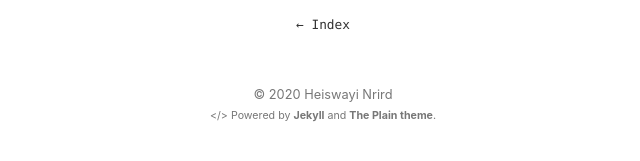
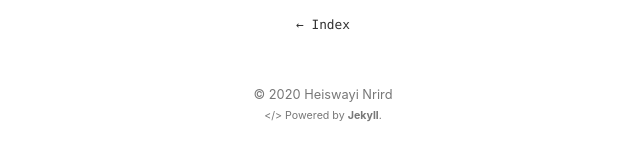
Before and after one commit to tolgagur/tolgagur.github.io, a Jekyll site: the page built from about.md, in a window 1280 px wide. Shown: the part 490-651 px from the top of the page, without its empty margins (317-957 px from the left). Built offline with Jekyll 4.4.1, drawn with Linux system fonts in a browser that asks for light colours.

Commit message:
two commit

```diff
--- a/_config.yml
+++ b/_config.yml
@@ -1,12 +1,12 @@
 # Site Info
-title:              "The Plain"
+title:              "tolgagur"
 description:        "A minimalist Jekyll theme"
 author_name:        "Heiswayi Nrird" # change this to your name
-logo_url:           https://avatars0.githubusercontent.com/u/13794983?v=4 # Get it from GitHub API: https://api.github.com/users/<username>
+logo_url:           https://avatars1.githubusercontent.com/u/50501489?s=460&v=4 # Get it from GitHub API: https://api.github.com/users/<username>
 
 # Site Settings
-url:                https://heiswayi.github.io # main url
-baseurl:            /the-plain
+url:                https://tolgagur.github.io # main url
+baseurl:            /
 permalink:          /:title # Post permalink
 timezone:           Asia/Kuala_Lumpur # https://en.wikipedia.org/wiki/List_of_tz_database_time_zones
 mathjax:            true  # enables support for mathjax - set to 'false' to disable
--- a/_includes/footer.html
+++ b/_includes/footer.html
@@ -1,4 +1,4 @@
 <div class="footer">
   <span class="block">&copy; {{ site.time | date: '%Y' }} {{ site.author_name }}</span>
-  <span class="block"><small>&lt;/&gt; Powered by <a href="https://jekyllrb.com/">Jekyll</a> and <a href="https://github.com/heiswayi/the-plain">The Plain theme</a>.</small></span>
+  <span class="block"><small>&lt;/&gt; Powered by <a href="https://jekyllrb.com/">Jekyll</a>.</small></span>
 </div>
```
